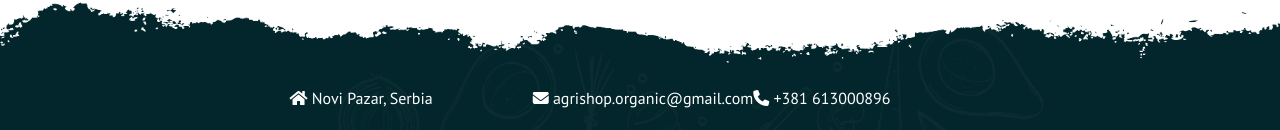
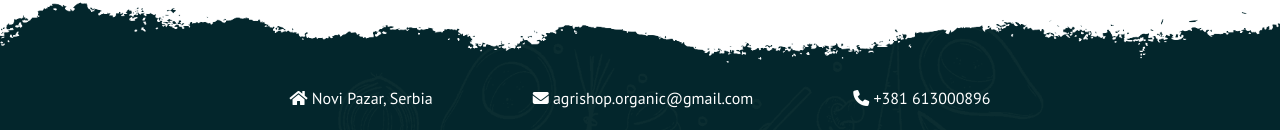
Before and after one commit to MKristinaa/AgriShop-React, a React (Create React App) app: page /product in a window 1280 px wide. Shown: the part 815-945 px from the top of the page. Built offline with nearby package versions, Linux system fonts and the light colour scheme; no server answers.

Commit message:
Add contact email address in footer

```diff
--- a/src/components/Footer.js
+++ b/src/components/Footer.js
@@ -9,10 +9,10 @@ function Footer() {
         <div className='item'>
             <i className="fa fa-house"></i> Novi Pazar, Serbia
         </div>
-        <div>
+        <div className='item'>
             <i className="fa-solid fa-envelope"></i> agrishop.organic@gmail.com
         </div>
-        <div className='item'>
+        <div >
             <i className="fa-solid fa-phone"></i> +381 613000896
         </div>
       </div>
```
